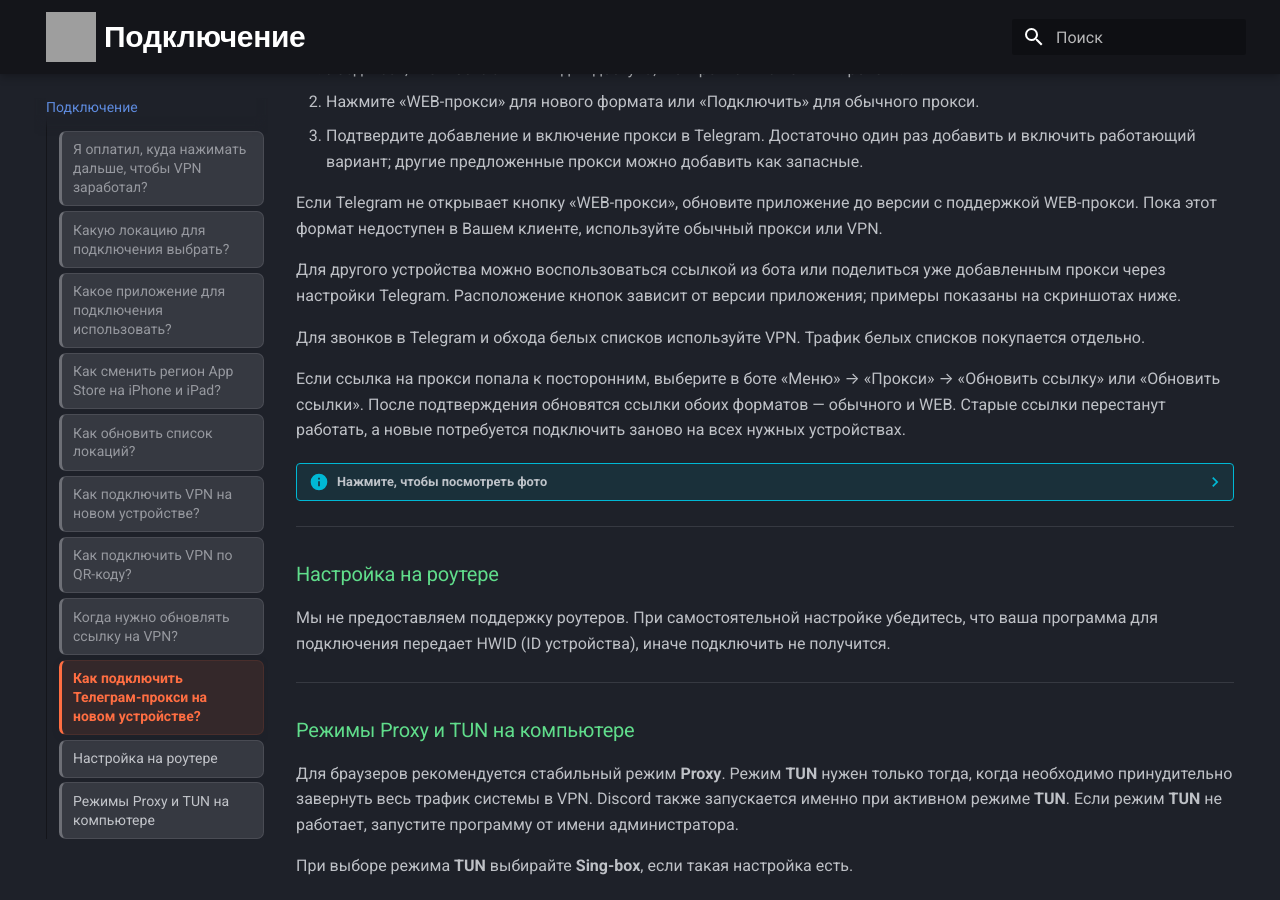
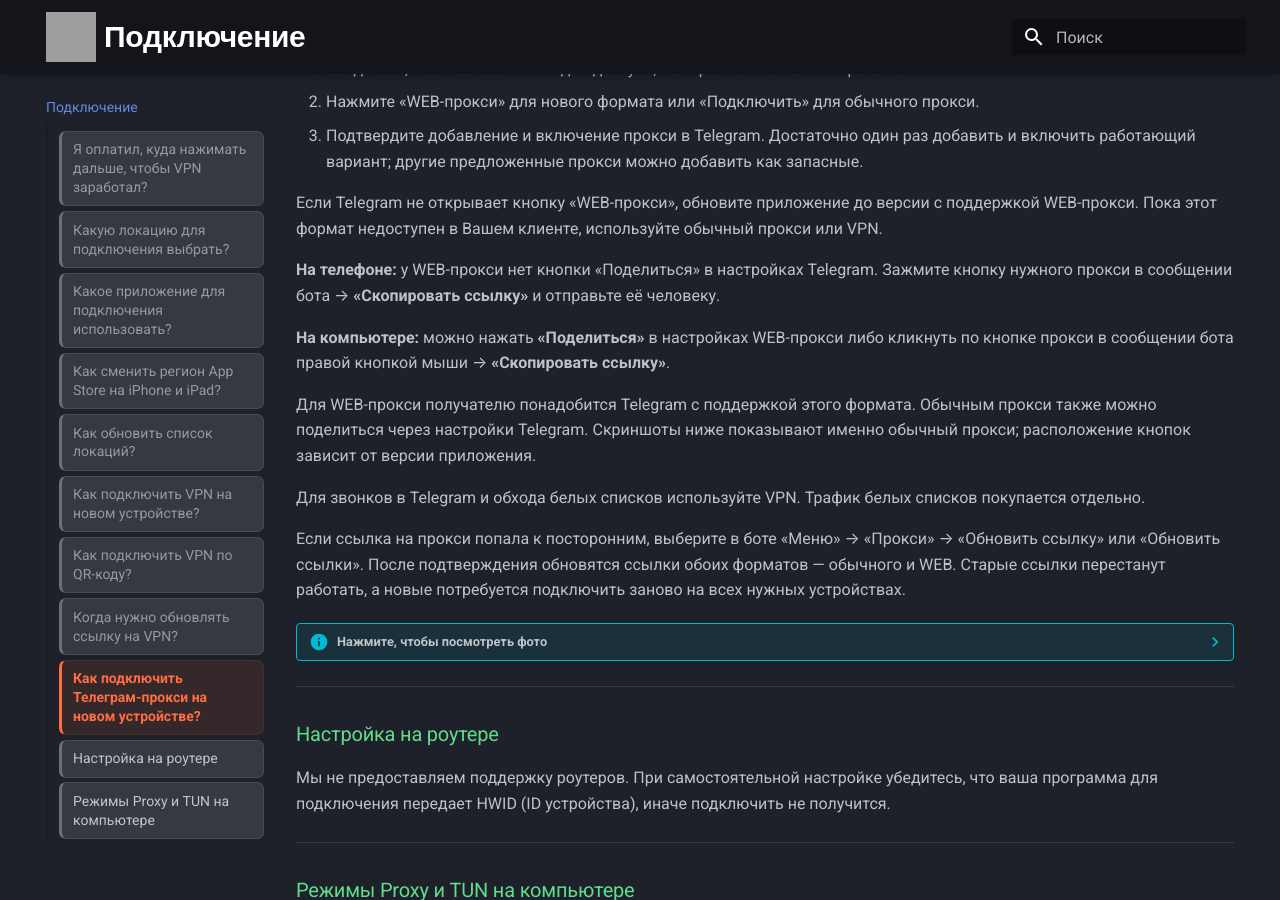
Before and after one commit to CanvasProxy/wiki, an MkDocs documentation site: the page built from docs/connection.md, in a window 1280 px wide and 900 px high, scrolled down 2937 px. Built offline with MkDocs 1.6.1 and Material for MkDocs 9.7.7, drawn with Linux system fonts in a browser that asks for light colours; grey boxes are pictures that could not be loaded.

Commit message:
docs: clarify phone and desktop WEB proxy sharing

```diff
--- a/docs/connection.md
+++ b/docs/connection.md
@@ -118,8 +118,15 @@
 Если Telegram не открывает кнопку «WEB-прокси», обновите приложение до версии с поддержкой WEB-прокси. Пока этот
 формат недоступен в Вашем клиенте, используйте обычный прокси или VPN.
 
-Для другого устройства можно воспользоваться ссылкой из бота или поделиться уже добавленным прокси через настройки
-Telegram. Расположение кнопок зависит от версии приложения; примеры показаны на скриншотах ниже.
+**На телефоне:** у WEB-прокси нет кнопки «Поделиться» в настройках Telegram. Зажмите кнопку нужного прокси
+в сообщении бота → **«Скопировать ссылку»** и отправьте её человеку.
+
+**На компьютере:** можно нажать **«Поделиться»** в настройках WEB-прокси либо кликнуть по кнопке прокси
+в сообщении бота правой кнопкой мыши → **«Скопировать ссылку»**.
+
+Для WEB-прокси получателю понадобится Telegram с поддержкой этого формата.
+Обычным прокси также можно поделиться через настройки Telegram. Скриншоты ниже показывают именно обычный прокси;
+расположение кнопок зависит от версии приложения.
 
 Для звонков в Telegram и обхода белых списков используйте VPN. Трафик белых списков покупается отдельно.
 
```
